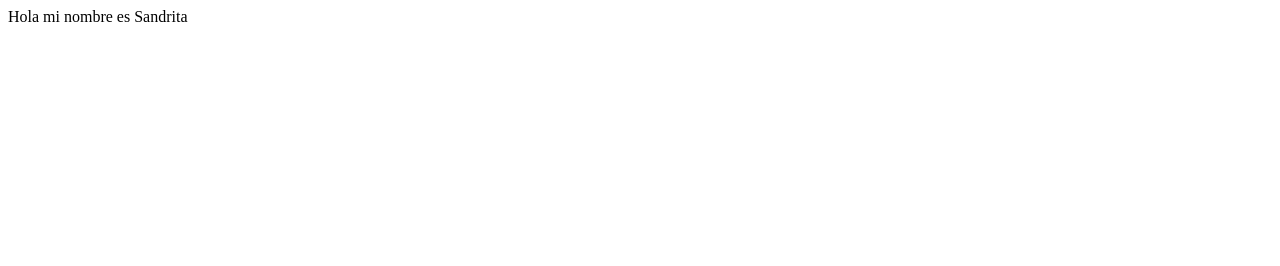
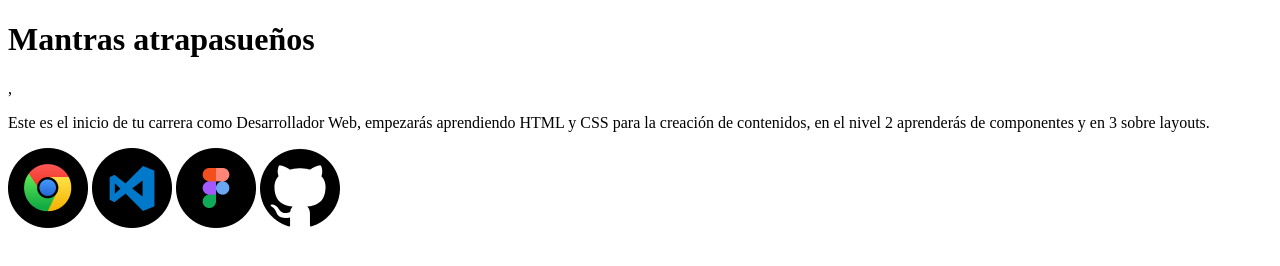
Before and after one commit to sandraroo/mantras-atrapasue-os-html-css, a plain HTML site: page index.html in a window 1280 px wide. Drawn offline with Linux system fonts and the light colour scheme.

Commit message:
Se han agregado nuevas imágenes

```diff
--- a/index.html
+++ b/index.html
@@ -1,11 +1,21 @@
 <!DOCTYPE html>
-<html lang="en">
+<html lang="es">
 <head>
     <meta charset="UTF-8">
     <meta name="viewport" content="width=device-width, initial-scale=1.0">
-    <title>Document</title>
+    <title>El blog de Sandrita</title>
 </head>
 <body>
-Hola mi nombre es Sandrita
+<h1>
+    Mantras atrapasueños
+</h1>,
+<p>
+    Este es el inicio de tu carrera como Desarrollador Web, empezarás aprendiendo HTML y CSS para la creación de contenidos,
+    en el nivel 2 aprenderás de componentes y en 3 sobre layouts.
+</p>
+<img src="images/google-chrome.png" alt="Logo de Google chrome" title="Google Chrome">
+<img src="images/visual-studio-code.png" alt="Logo de VisualStudioCode" title="VisualStudioCode">
+<img src="images/figma.png" alt="Logo de Figma" title="Figma">
+<img src="images/github.png" alt="Logo de Gitub" title="Github">
 </body>
 </html>
```
Also changed, not shown: images/figma.png (added), images/github.png (added), images/google-chrome.png (added), images/visual-studio-code.png (added).
